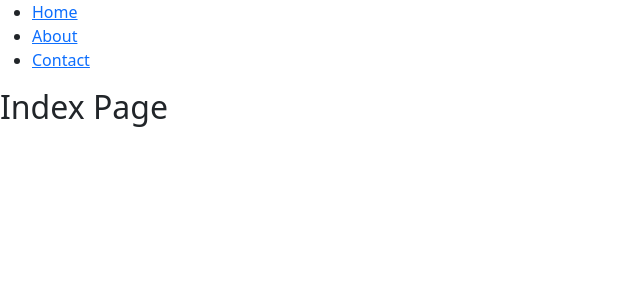
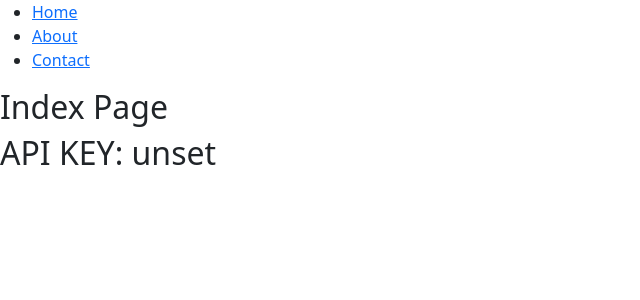
Before and after one commit to Rasujon3/my-first-next-app, a Next.js app: page / in a window 1280 px wide. Shown: the top 300 px of the page, without its empty margins (0-640 px from the left). Built offline with nearby package versions, Linux system fonts and the light colour scheme; no server answers.

Commit message:
env variable

```diff
--- a/pages/index.js
+++ b/pages/index.js
@@ -1,5 +1,13 @@
 import React, { Component } from "react";
 import Menu from "./menu";
+
+export async function getStaticProps() {
+  return {
+    props: {
+      API_KEY: process.env.API_KEY,
+    },
+  };
+}
 
 class index extends Component {
   render() {
@@ -7,6 +15,7 @@ class index extends Component {
       <div>
         <Menu />
         <h2>Index Page</h2>
+        <h2>API KEY: {this.props.API_KEY}</h2>
       </div>
     );
   }
```
Also changed, not shown: 1 other file (tests, documents, lock files or other folders).
